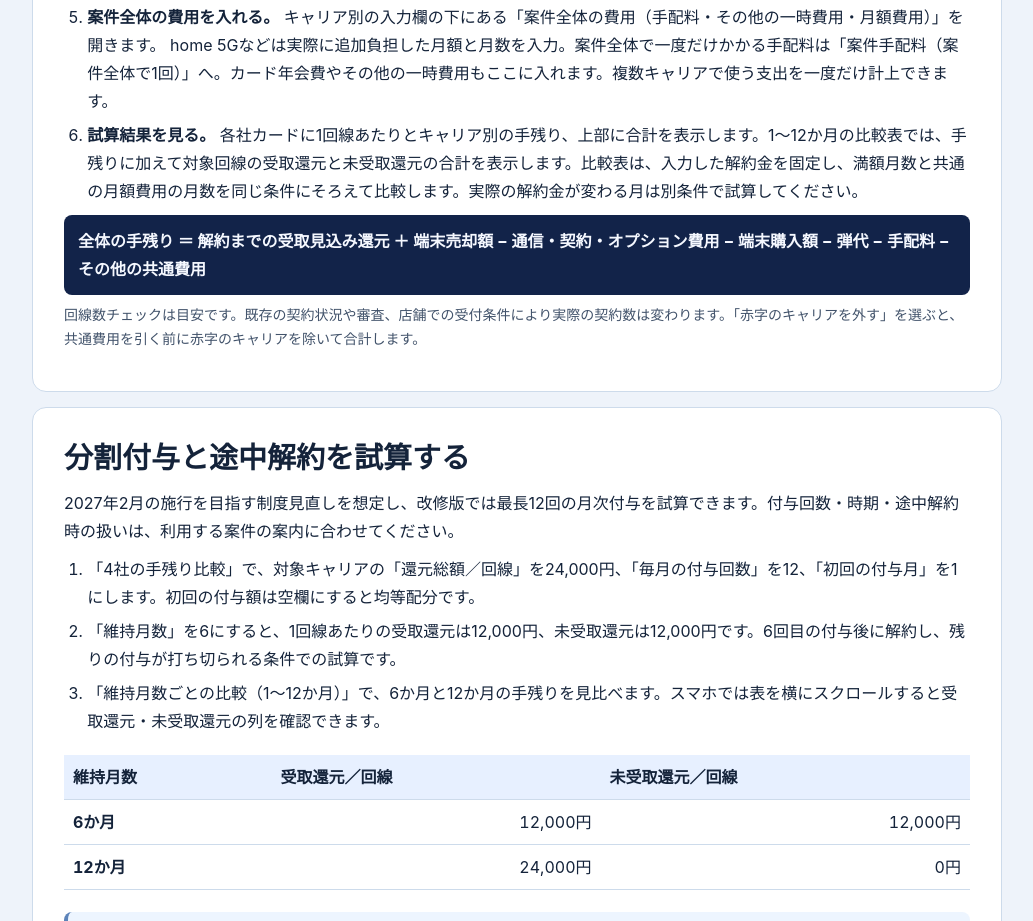
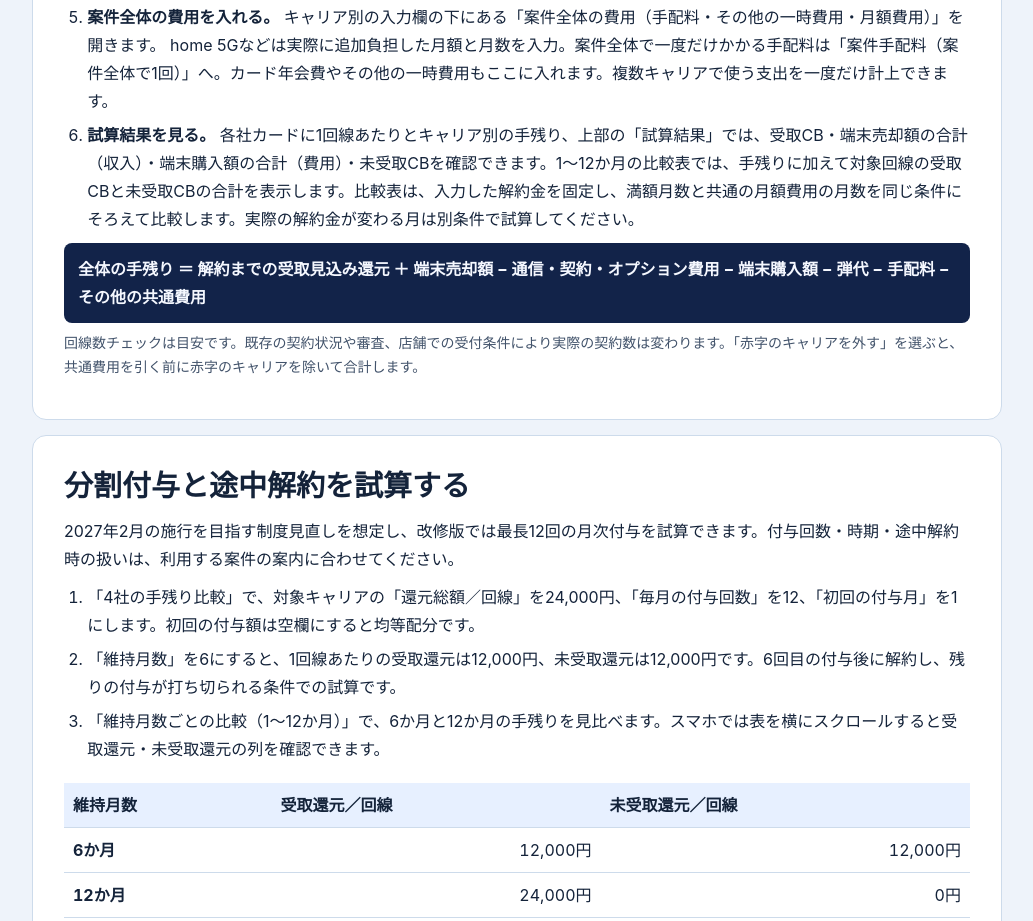
Before and after one commit to yappi7000/MNP-InterGreat-Syumireter-Manuarl-Ver.2, a plain HTML site: page index.html in a window 1280 px wide. Shown: the part 1233-2154 px from the top of the page, without its empty margins (123-1156 px from the left). Drawn offline with Linux system fonts and the light colour scheme.

```diff
--- a/index.html
+++ b/index.html
@@ -20,7 +20,7 @@
 <li><b>割引と維持費を入れる。</b> 「月額割引の合計」には実際に併用できる割引だけを入れます。「初月料金（日割り等）」と「初月オプション実額」は別欄です。初月を別に入力したら「維持月数」には翌月以降の満額月数を入れます。翌月以降のオプション料金と無料月数も分けて入力できます。たとえば加入月を含めて7か月無料なら、初月の実額は0円、翌月以降の無料月数は6です。</li>
 <li><b>還元と端末代を入力する。</b> キャッシュバックは対象プラン・窓口・必須オプション・受取時期・維持条件を確認してから「還元総額／回線」へ。付与時期は「毎月の付与回数」「初回の付与月」で指定します。端末購入額、端末売却額、弾代、回線ごとにかかる案件手配料も1回線あたりで入れます。プランや窓口などを変えた際に還元額が空欄に戻ったら、条件を確認し直します。未入力の還元は0円で仮計算されます。</li>
 <li><b>案件全体の費用を入れる。</b> キャリア別の入力欄の下にある「案件全体の費用（手配料・その他の一時費用・月額費用）」を開きます。 home 5Gなどは実際に追加負担した月額と月数を入力。案件全体で一度だけかかる手配料は「案件手配料（案件全体で1回）」へ。カード年会費やその他の一時費用もここに入れます。複数キャリアで使う支出を一度だけ計上できます。</li>
-<li><b>試算結果を見る。</b> 各社カードに1回線あたりとキャリア別の手残り、上部に合計を表示します。1〜12か月の比較表では、手残りに加えて対象回線の受取還元と未受取還元の合計を表示します。比較表は、入力した解約金を固定し、満額月数と共通の月額費用の月数を同じ条件にそろえて比較します。実際の解約金が変わる月は別条件で試算してください。</li>
+<li><b>試算結果を見る。</b> 各社カードに1回線あたりとキャリア別の手残り、上部の「試算結果」では、受取CB・端末売却額の合計（収入）・端末購入額の合計（費用）・未受取CBを確認できます。1〜12か月の比較表では、手残りに加えて対象回線の受取CBと未受取CBの合計を表示します。比較表は、入力した解約金を固定し、満額月数と共通の月額費用の月数を同じ条件にそろえて比較します。実際の解約金が変わる月は別条件で試算してください。</li>
 </ol>
 <p class="formula">全体の手残り ＝ 解約までの受取見込み還元 ＋ 端末売却額 − 通信・契約・オプション費用 − 端末購入額 − 弾代 − 手配料 − その他の共通費用</p>
 <p class="muted">回線数チェックは目安です。既存の契約状況や審査、店舗での受付条件により実際の契約数は変わります。「赤字のキャリアを外す」を選ぶと、共通費用を引く前に赤字のキャリアを除いて合計します。</p>
```
